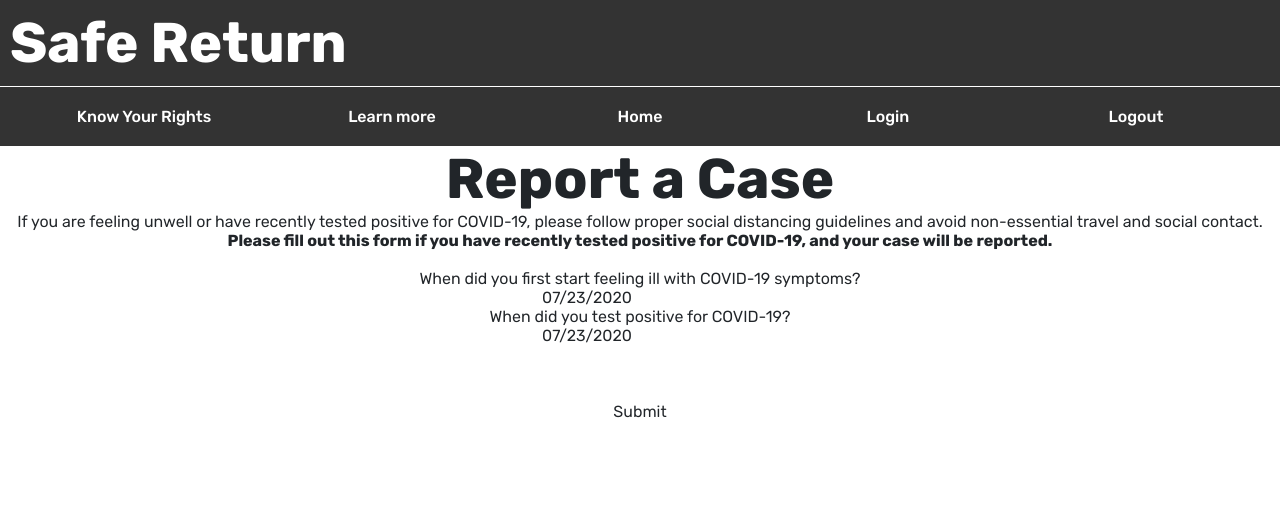
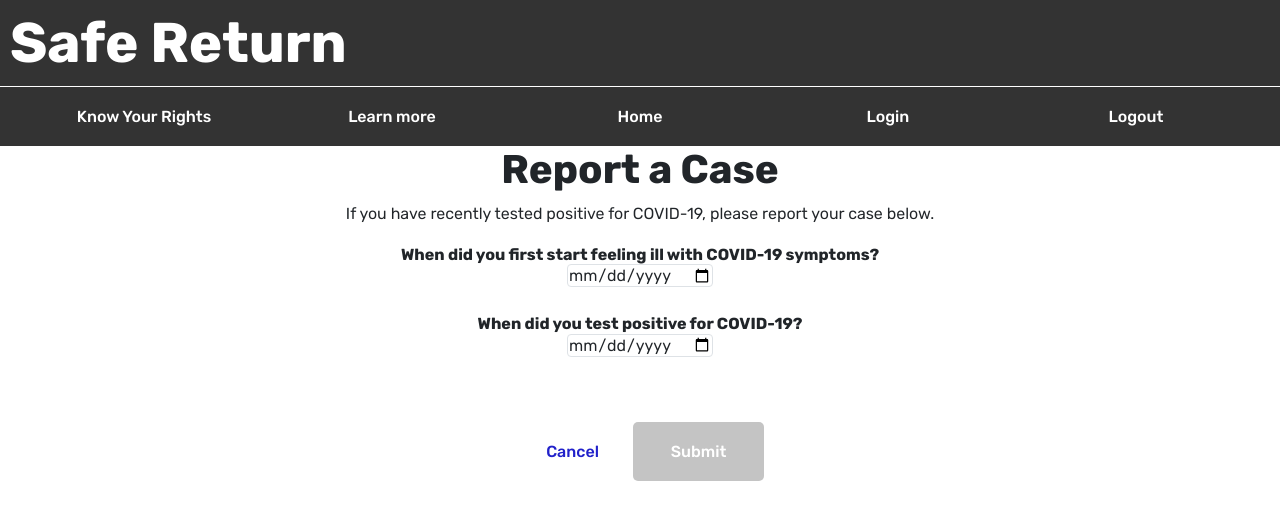
Before and after one commit to etaibar3/worker-safety, a React (Create React App) app in the folder client/: page /report-a-case in a window 1280 px wide. Shown: the top 520 px of the page. Built offline with nearby package versions, Linux system fonts and the light colour scheme; what react-alert-template-basic would draw is missing.

Commit message:
Report A Case find earlier date

```diff
--- a/client/src/components/pages/ReportACase.js
+++ b/client/src/components/pages/ReportACase.js
@@ -1,46 +1,43 @@
 import React, { useState }from 'react'
 import { Link } from "react-router-dom"
 import axios from 'axios'
-import DatePicker from 'react-datepicker'
-
-import 'react-datepicker/dist/react-datepicker.css'
+import { Redirect } from 'react-router';
 
 
 class ReportACase extends React.Component {
 	constructor() {
 		super()
 		this.state = {
-			email: "",
 			illDate: new Date(),
 			testDate: new Date(),
 			max: new Date(),
-			earliest: new Date()
+			earliest: new Date(),
+			cancel: false,
+			validDates: false,
 		}
 		this.handleChange = this.handleChange.bind(this)
-		this.handleSelectIll = this.handleSelectIll.bind(this)
-		this.handleSelectTest = this.handleSelectTest.bind(this)
 		this.handleSubmit = this.handleSubmit.bind(this)
+		this.cancelReport = this.cancelReport.bind(this)
 	}
 
-	handleChange(event) {
+    handleChange = async event => {
+		const { illDate, testDate } = this.state
         const {name, value} = event.target
 		this.setState({ [name]: value })
+		const today = new Date()
+		if (illDate <= today && testDate <= today) {
+			this.setState({validDates: true})
+		}
 	}
 
-	handleSelectIll(date) {
+	cancelReport() {
         this.setState({
-			illDate: date,
-		})
+        	cancel: true
+        });
     }
 
-	handleSelectTest(date) {
-		this.setState({
-			testDate: date,
-		})
-	}
-
-	handleSubmit(event) {
-		const { email, illDate, testDate } = this.state
+    handleSubmit = async event => {
+		const { illDate, testDate, validDates } = this.state
 		event.preventDefault()
 		if (illDate <= testDate) {
 			this.setState({ earliest: illDate})
@@ -49,39 +46,104 @@ class ReportACase extends React.Component {
 			this.setState({ earliest: testDate})
 		}
 
-		alert(`The earlier of the two dates is: ${this.state.earliest}`)
+        {/* Post the case here and send email alerts */}
+        await axios
+            .post(`http://localhost:5000/URL HERE`, { 'date': this.state.earliest })
+            .then(response => {
+                console.log(response);
+                alert(`case successfully reported for ${this.state.earliest}`)
+            })
+            .catch(error  => {
+                console.log(error)
+                console.log(error.response.data.error)
+                alert(`error posting case on ${this.state.earliest}`)
+                //this.props.alert.error(error.response.data.error)
+            })
+
+
 	}
 
 	render() {
-		const { email, illDate, max, testDate } = this.state
+		const { email, illDate, max, testDate, cancel, validDates } = this.state
 		return (
 			<div>
-				<h1> Report a Case </h1>
-				<p> If you are feeling unwell or have recently tested positive for COVID-19, please follow proper
-				social distancing guidelines and avoid non-essential travel and social contact. {" "}
-				<strong>Please fill out this form if you have recently tested positive for COVID-19, and your
-				case will be reported.</strong></p>
+				{(cancel === true) ? <Redirect to = {{ pathname: "/root-menu" }} /> : null}
+                <p className="h1"><strong> Report a Case </strong></p>
+				<p className="font-rubik leading-normal text-text">If you have recently tested positive for COVID-19, please report your case below.</p>
 				<br />
 				<form onSubmit={this.handleSubmit}>
-					<p> When did you first start feeling ill with COVID-19 symptoms? </p>
-					<DatePicker
-						selected={illDate}
-						onChange={this.handleSelectIll}
-						maxDate={max}
+              		<label className="h6">
+	              		<strong> When did you first start feeling ill with COVID-19 symptoms? </strong>
+	              		<br />
+	              		<input
+		                  className="rounded bg-primary-light border border-border max-w-xs"
+		                  type="date"
+		                  name="illDate"
+		                  value={illDate}
+		                  max={max}
+		                  onChange={this.handleChange}
 	              		/>
-					<p> When did you test positive for COVID-19? </p>
-					<DatePicker
-						selected={testDate}
-						onChange={this.handleSelectTest}
-						maxDate={max}
+              		</label>
+              		<br /><br />
+              		<label className="h6">
+	              		<strong> When did you test positive for COVID-19? </strong>
+	              		<br />
+	              		<input
+		                  className="rounded bg-primary-light border border-border max-w-xs"
+		                  type="date"
+		                  name="testDate"
+		                  value={testDate}
+		                  max={max}
+		                  onChange={this.handleChange}
 	              		/>
+              		</label>
               		<br /><br /><br /><br />
-					<button type="submit">Submit</button>
-					<br /><br /><br /><br /><br /><br /><br /><br />
+                    {(validDates) ?
+                        <div>
+                            <button style={cancelStyle} onClick={this.cancelReport}>Cancel</button>
+                            {" "}
+                            <button type="submit" style={submitButtonActive} onSubmit={this.handleSubmit}>Submit</button>
+                        </div>
+                        :
+                        <div>
+                            <button style={cancelStyle} onClick={this.cancelReport}>Cancel</button>
+                            {" "}
+                            <button style={submitButtonInactive}>Submit</button>
+                        </div>
+                    }
 				</form>
 			</div>
 		)
 	}
 	}
 
+
+const submitButtonActive = {
+  width: 131,
+  height: 59,
+  borderRadius: 5,
+  fontWeight: "500",
+  backgroundColor: "#2121ca",
+  color:"#ffffff"
+};
+
+
+const cancelStyle = {
+  width: 113,
+  height: 59,
+  borderRadius: 5,
+  fontWeight: "500",
+  backgroundColor: "#ffffff",
+  color: "#2121ca"
+};
+
+const submitButtonInactive = {
+  width: 131,
+  height: 59,
+  borderRadius: 5,
+  fontWeight: "500",
+  backgroundColor: "#c4c4c4",
+  color:"#ffffff"
+};
+
 export default ReportACase
--- a/client/src/components/pages/Reservations.js
+++ b/client/src/components/pages/Reservations.js
@@ -39,6 +39,7 @@ class Reservations extends React.Component {
                 })
             })
             .catch(error => {
+              alert('error getting reservations')
                 console.log(error)
                 //console.log(error.response.data.error)
             })
--- a/client/src/components/pages/ReserveSelect.js
+++ b/client/src/components/pages/ReserveSelect.js
@@ -69,12 +69,12 @@ class ReserveSelect extends React.Component {
         })
     }
 
-    handleSubmit(event) {
+    handleSubmit = async event => {
         const { date, deskNum, maxDesk } = this.state
         event.preventDefault()
-        alert(`reserving desk ${deskNum} out of ${maxDesk} for EMAIL on ${date}`)
+        alert(`reserving desk ${deskNum} out of ${maxDesk} for on ${date}`)
       {/* Posting desk reservation */}
-          axios
+          await axios
             .post(`http://localhost:5000/reservations`, { 'date': date, 'seat_number': deskNum })
             .then(response => {
                 console.log(response)
@@ -82,6 +82,7 @@ class ReserveSelect extends React.Component {
             })
             .catch(error => {
                 console.log(error)
+                alert('error posting reservation')
                 //console.log(error.response.data.error)
                 //this.props.alert.error(error.response.data.error)
             })
```
Lines whose indentation alone changed are shown as unchanged.
